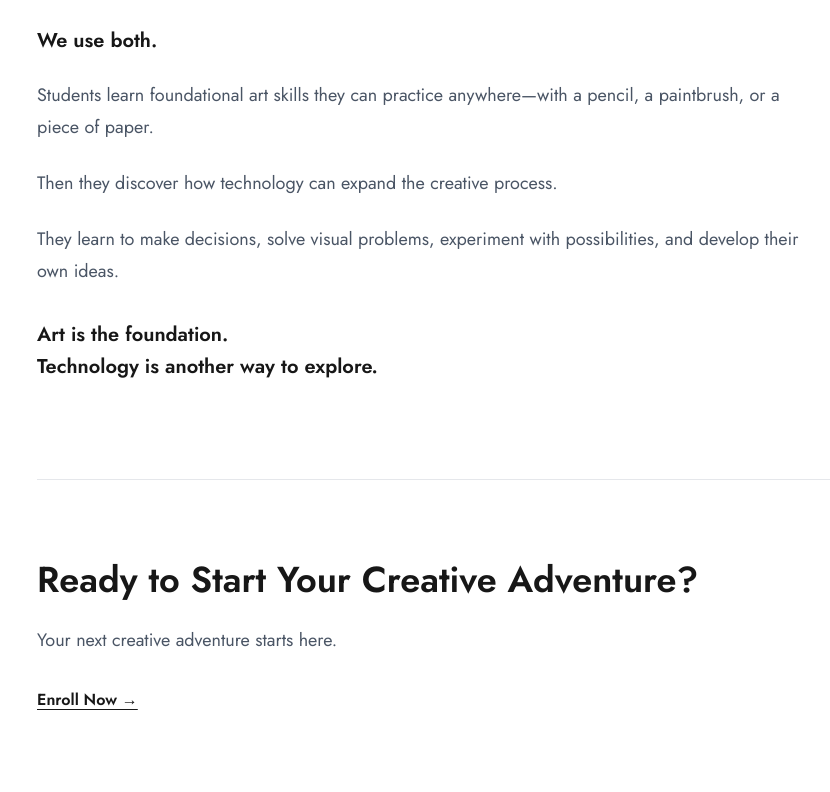
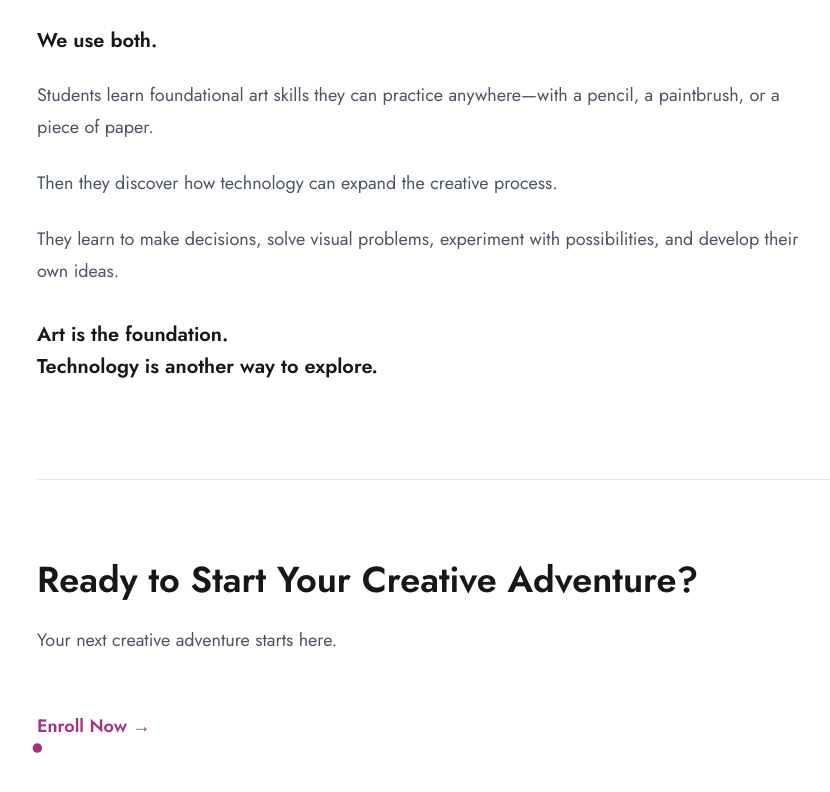
Before and after one commit to Sherrisa/coddiwomple-art, a Next.js app: page /courses in a window 1280 px wide. Shown: the part 3329-4121 px from the top of the page, without its empty margins (251-1081 px from the left). Built offline with nearby package versions, Linux system fonts and the light colour scheme.

Commit message:
Create reusable animated CTA component

```diff
--- a/app/courses/page.tsx
+++ b/app/courses/page.tsx
@@ -1,3 +1,5 @@
+import AnimatedLink from "@/components/animated-link";
+
 export default function CoursesPage() {
   return (
     <main className="min-h-screen px-6 pt-[45vh] pb-16 md:px-12 lg:px-24">
@@ -61,8 +63,8 @@ export default function CoursesPage() {
           </p>
 
           <p className="mt-6 text-lg leading-8 text-gray-600">
-            Each class introduces a drawing or visual art skill that can be practiced
-            with traditional materials and then explored digitally.
+            Each class introduces a drawing or visual art skill that can be
+            practiced with traditional materials and then explored digitally.
           </p>
 
           <h3 className="mt-10 text-xl font-semibold">
@@ -220,12 +222,9 @@ export default function CoursesPage() {
             Your next creative adventure starts here.
           </p>
 
-          <a
-            href="/enroll"
-            className="mt-8 inline-block font-semibold underline underline-offset-4"
-          >
+          <AnimatedLink href="/enroll" dotRadius={8} duration="9s">
             Enroll Now →
-          </a>
+          </AnimatedLink>
         </section>
       </div>
     </main>
--- a/app/page.tsx
+++ b/app/page.tsx
@@ -1,4 +1,5 @@
 import Image from "next/image";
+import AnimatedLink from "@/components/animated-link";
 
 export default function Home() {
   return (
@@ -145,39 +146,9 @@ export default function Home() {
           </div>
         </div>
 
-        <div className="relative mt-14 inline-block">
-          <a
-            href="/courses"
-            className="text-lg font-semibold text-[#A2337E] transition-all hover:tracking-wide"
-          >
-            Explore the courses →
-          </a>
-
-          <svg
-            className="absolute -bottom-6 left-1/2 h-5 w-48 -translate-x-1/2 overflow-visible"
-            viewBox="0 0 192 20"
-            fill="none"
-            xmlns="http://www.w3.org/2000/svg"
-            aria-hidden="true"
-          >
-            <path
-              id="wandering-path"
-              d="M4 10 C28 2, 44 2, 64 10 S100 18, 124 10 S160 2, 188 10"
-              fill="none"
-            />
-
-            <circle r="5" fill="#A2337E" className="wandering-dot">
-              <animateMotion
-                dur="14s"
-                repeatCount="indefinite"
-                keyPoints="0;1;0"
-                keyTimes="0;0.5;1"
-                calcMode="linear"
-                path="M4 10 C28 2, 44 2, 64 10 S100 18, 124 10 S160 2, 188 10"
-              />
-            </circle>
-          </svg>
-        </div>
+        <AnimatedLink href="/courses" dotRadius={5} duration="14s">
+          Explore the courses →
+        </AnimatedLink>
       </section>
 
       {/* Physical + Digital */}
@@ -219,38 +190,9 @@ export default function Home() {
           We&apos;ll bring the pencils, paint, pixels, and possibilities.
         </p>
 
-        <div className="relative mt-14 inline-block">
-  <a
-    href="/enroll"
-    className="text-lg font-semibold text-[#A2337E] transition-all hover:tracking-wide"
-  >
-    Enroll Now →
-  </a>
-
-  <svg
-    className="absolute -bottom-6 left-1/2 h-5 w-48 -translate-x-1/2 overflow-visible"
-    viewBox="0 0 192 20"
-    fill="none"
-    xmlns="http://www.w3.org/2000/svg"
-    aria-hidden="true"
-  >
-    <path
-      d="M4 10 C28 2, 44 2, 64 10 S100 18, 124 10 S160 2, 188 10"
-      fill="none"
-    />
-
-    <circle r="5" fill="#A2337E" className="wandering-dot">
-      <animateMotion
-        dur="14s"
-        repeatCount="indefinite"
-        keyPoints="0;1;0"
-        keyTimes="0;0.5;1"
-        calcMode="linear"
-        path="M4 10 C28 2, 44 2, 64 10 S100 18, 124 10 S160 2, 188 10"
-      />
-    </circle>
-  </svg>
-</div>
+        <AnimatedLink href="/enroll" dotRadius={8} duration="9s">
+          Enroll Now →
+        </AnimatedLink>
       </section>
     </main>
   );
--- /dev/null
+++ b/components/animated-link.tsx
@@ -0,0 +1,48 @@
+type AnimatedLinkProps = {
+  href: string;
+  children: React.ReactNode;
+  dotRadius: number;
+  duration: string;
+};
+
+export default function AnimatedLink({
+  href,
+  children,
+  dotRadius,
+  duration,
+}: AnimatedLinkProps) {
+  return (
+    <div className="relative mt-14 inline-block">
+      <a
+        href={href}
+        className="text-lg font-semibold text-[#A2337E] transition-all hover:tracking-wide"
+      >
+        {children}
+      </a>
+
+      <svg
+        className="absolute -bottom-6 left-1/2 h-5 w-full -translate-x-1/2 overflow-visible"
+        viewBox="0 0 192 20"
+        fill="none"
+        xmlns="http://www.w3.org/2000/svg"
+        aria-hidden="true"
+      >
+        <path
+          d="M4 10 C28 2, 44 2, 64 10 S100 18, 124 10 S160 2, 188 10"
+          fill="none"
+        />
+
+        <circle r={dotRadius} fill="#A2337E">
+          <animateMotion
+            dur={duration}
+            repeatCount="indefinite"
+            keyPoints="0;1;0"
+            keyTimes="0;0.5;1"
+            calcMode="linear"
+            path="M4 10 C28 2, 44 2, 64 10 S100 18, 124 10 S160 2, 188 10"
+          />
+        </circle>
+      </svg>
+    </div>
+  );
+}
```
